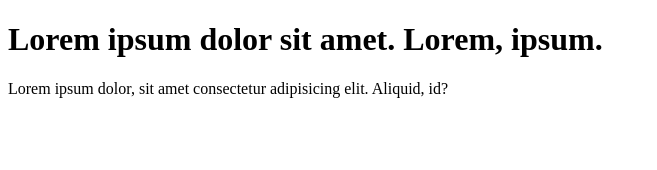
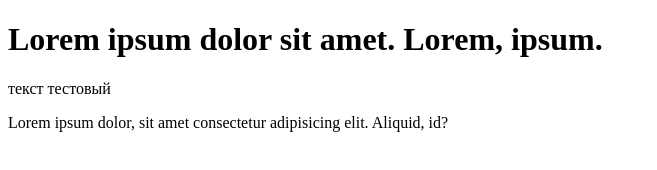
Before and after one commit to NikitaSamot/ff, a plain HTML site: page main.html in a window 1280 px wide. Shown: the whole page, without its empty margins (0-657 px from the left). Drawn offline with Linux system fonts and the light colour scheme.

Commit message:
добавлен тестовый текст

```diff
--- a/main.html
+++ b/main.html
@@ -7,6 +7,7 @@
 </head>
 <body>
     <h1>Lorem ipsum dolor sit amet. Lorem, ipsum.</h1>
+    <p>текст тестовый</p>
     <p>Lorem ipsum dolor, sit amet consectetur adipisicing elit. Aliquid, id?</p>
     <script text="text/javascript" src="/src/script.js"></script>
 </body>
```
